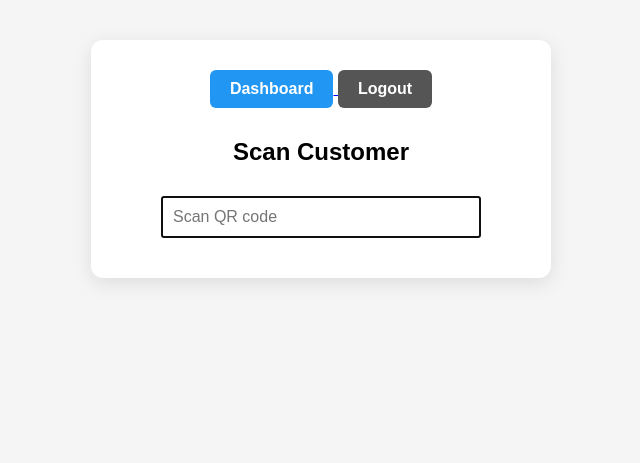
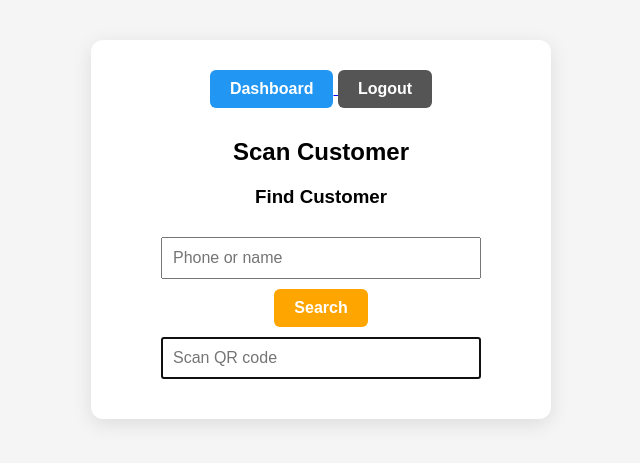
Before and after one commit to newportpetsuk-lab/newport-pets-loyalty, a Flask app: page /scan in a window 1280 px wide. Shown: the top 463 px of the page, without its empty margins (319-959 px from the left). Run offline with Flask 3, Linux system fonts and the light colour scheme; the visitor is signed in with stand-in values (Sample User, id 1); some libraries are stand-ins or nearby versions.

Commit message:
Update scan.html

```diff
--- a/templates/scan.html
+++ b/templates/scan.html
@@ -77,6 +77,13 @@
     </a>
 
     <h2>Scan Customer</h2>
+
+    <h3>Find Customer</h3>
+
+    <form method="POST" action="/lookup">
+        <input type="text" name="query" placeholder="Phone or name">
+        <button type="submit">Search</button>
+    </form>
 
     <form method="POST" id="scanForm">
     <input
```
